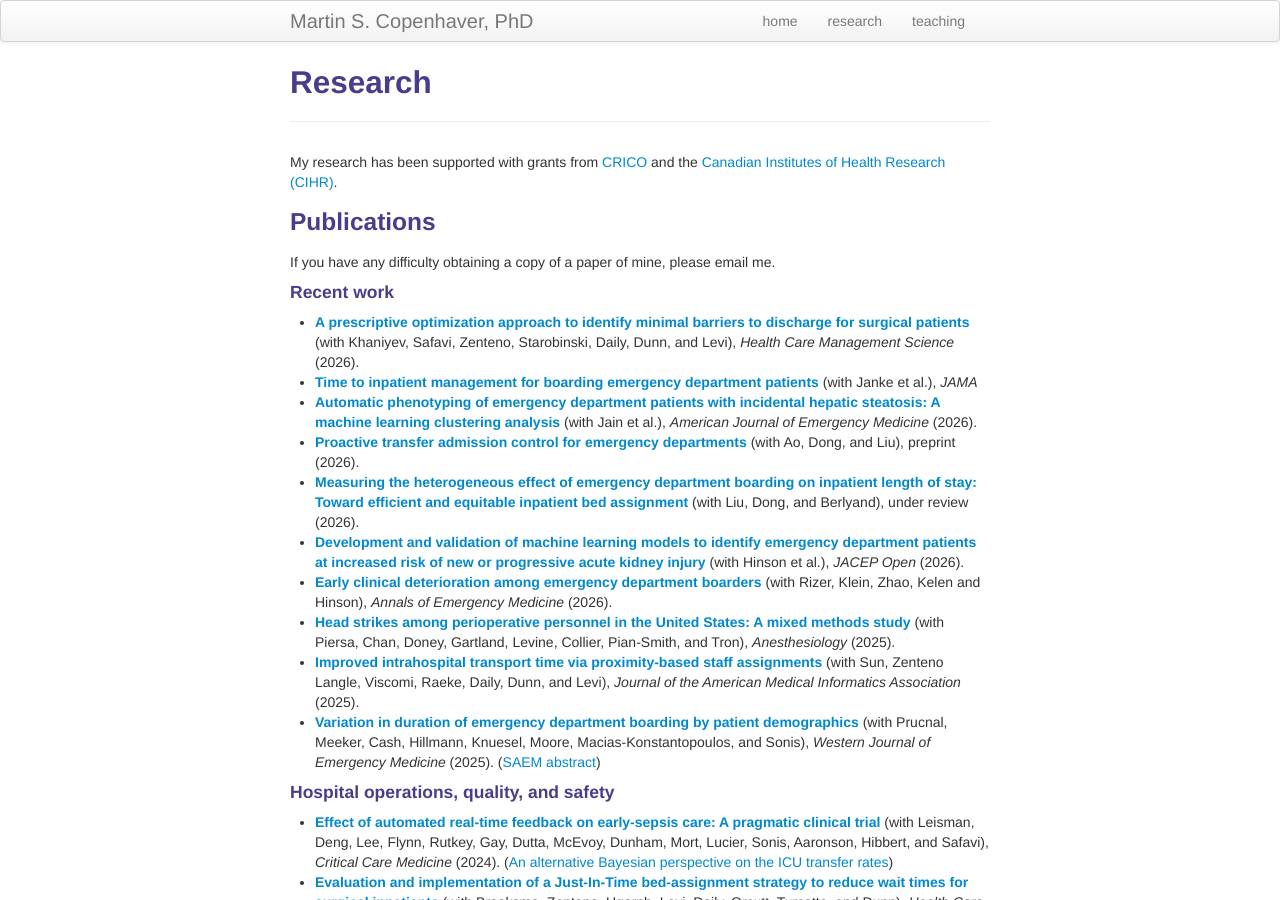
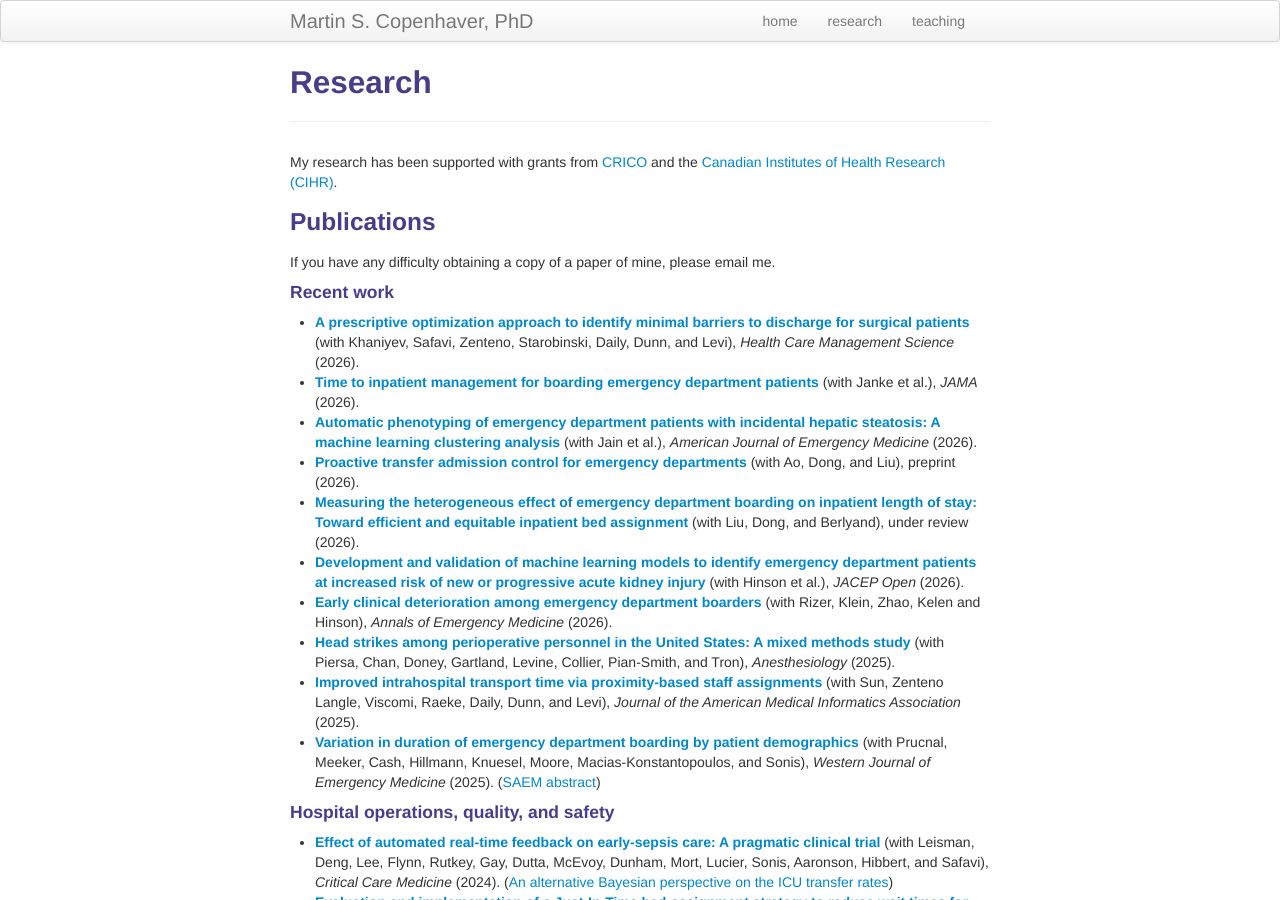
Before and after one commit to martincopenhaver/martincopenhaver.github.io, a Jekyll site: the page built from research.md, in a window 1280 px wide and 900 px high. Built offline with Jekyll 4.4.1, drawn with Linux system fonts in a browser that asks for light colours.

Commit message:
Update research.md

```diff
--- a/research.md
+++ b/research.md
@@ -14,7 +14,7 @@ If you have any difficulty obtaining a copy of a paper of mine, please email me.
 
 #### Recent work
 * [**A prescriptive optimization approach to identify minimal barriers to discharge for surgical patients**](https://www.medrxiv.org/content/10.1101/2023.03.24.23287694.pdf) (with Khaniyev, Safavi, Zenteno, Starobinski, Daily, Dunn, and Levi), _Health Care Management Science_ (2026).
-* [**Time to inpatient management for boarding emergency department patients**](https://jamanetwork.com/journals/jama/article-abstract/2852957) (with Janke et al.), _JAMA_
+* [**Time to inpatient management for boarding emergency department patients**](https://jamanetwork.com/journals/jama/article-abstract/2852957) (with Janke et al.), _JAMA_ (2026).
 * [**Automatic phenotyping of emergency department patients with incidental hepatic steatosis: A machine learning clustering analysis**](https://www.sciencedirect.com/science/article/abs/pii/S0735675726002561) (with Jain et al.), _American Journal of Emergency Medicine_ (2026).
 * [**Proactive transfer admission control for emergency departments**](https://liualyssa.github.io/images/ED_admission.pdf) (with Ao, Dong, and Liu), preprint (2026).
 * [**Measuring the heterogeneous effect of emergency department boarding on inpatient length of stay: Toward efficient and equitable inpatient bed assignment**](https://papers.ssrn.com/sol3/papers.cfm?abstract_id=5288627) (with Liu, Dong, and Berlyand), under review (2026).
```
